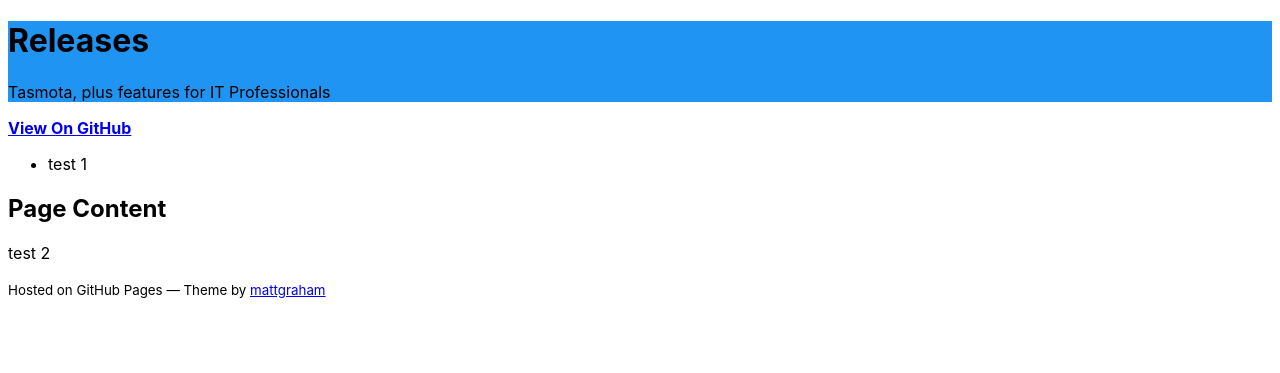
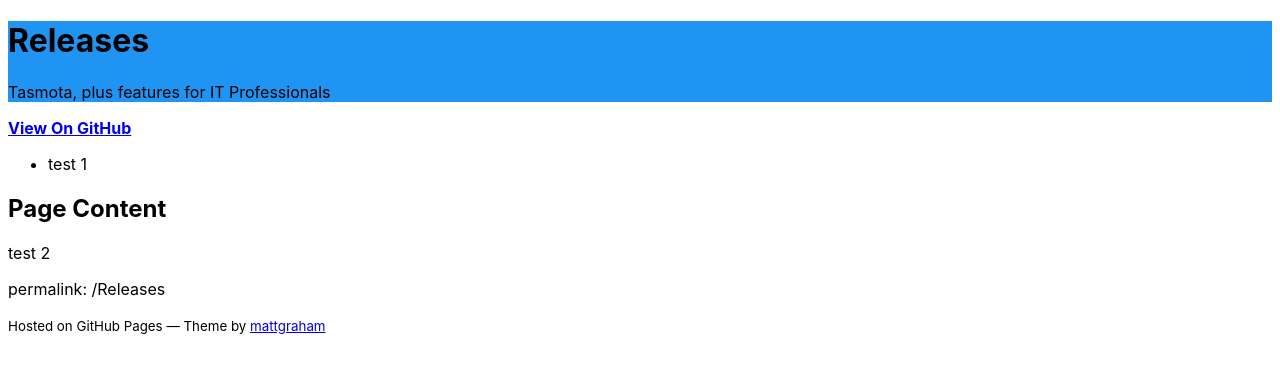
Before and after one commit to UBWH/ubwh.github.io, a Jekyll site: the page built from folder/Releases.md, in a window 1280 px wide. Shown: the top 373 px of the page. Built offline with Jekyll 4.4.1, drawn with Linux system fonts in a browser that asks for light colours; a script that is not in the unit is left out.

Commit message:
Update Releases.md

```diff
--- a/folder/Releases.md
+++ b/folder/Releases.md
@@ -1,8 +1,9 @@
 ---
 layout: default
 title: Releases
-permalink: /Releases
 ---
 
 # Page Content #
 test 2
+
+permalink: /Releases
```
